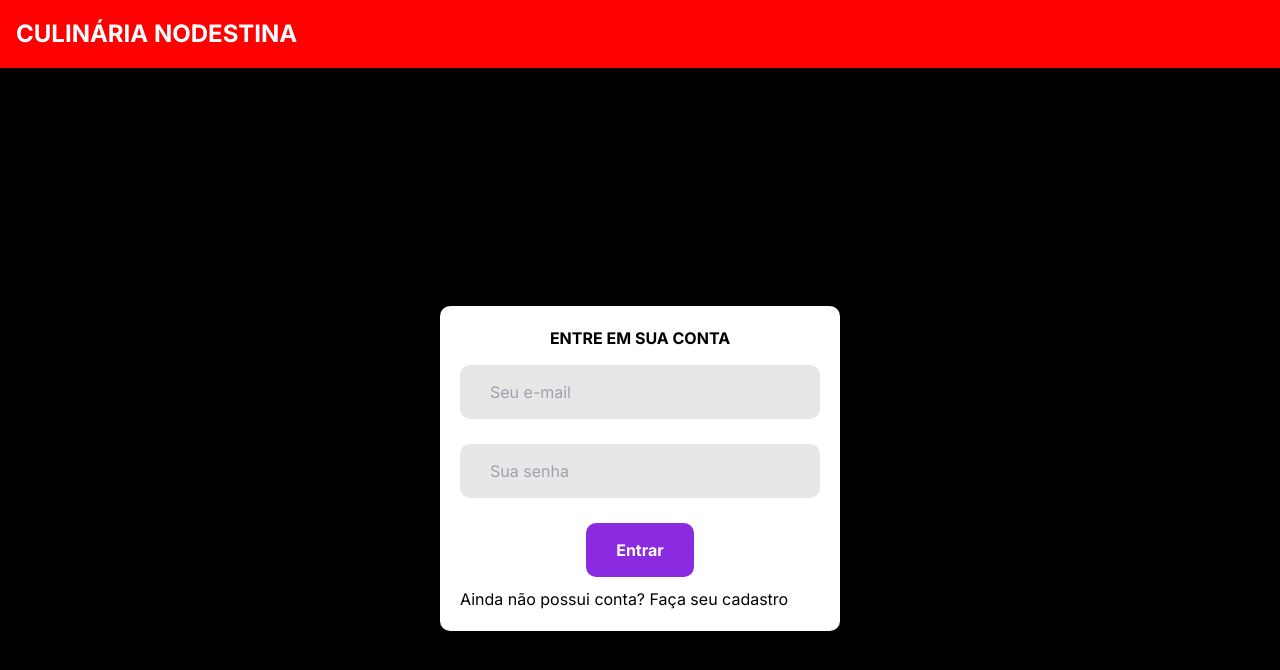
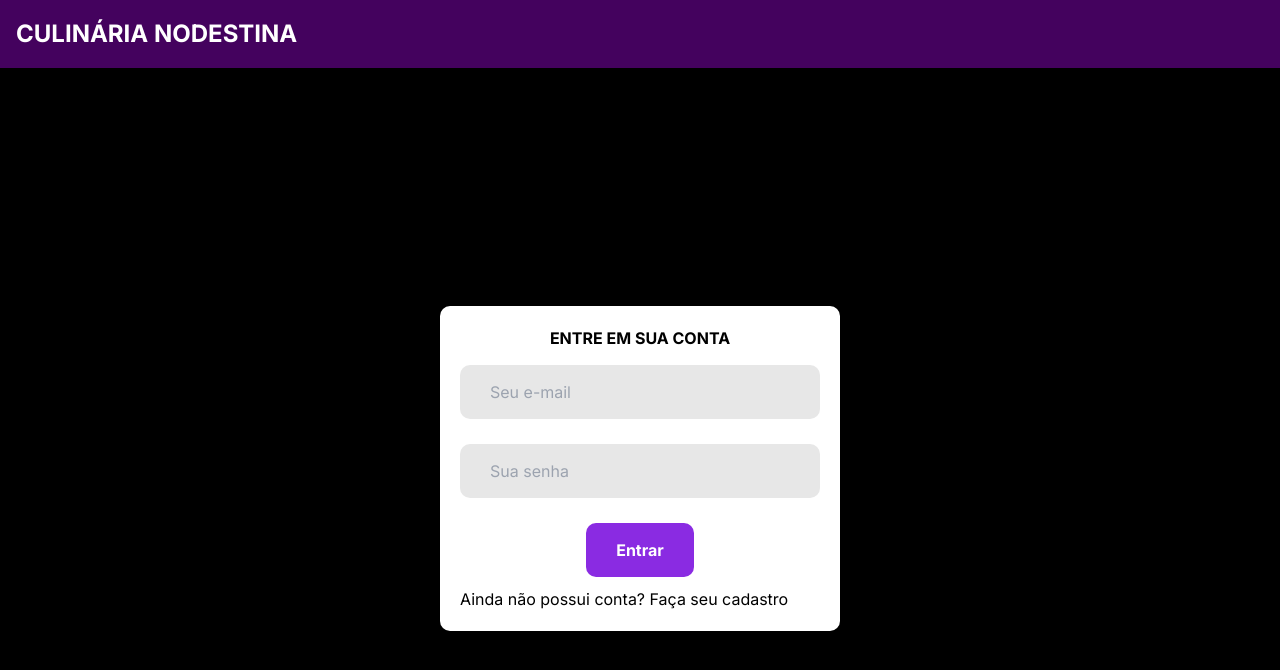
Before and after one commit to flaviogui/ProjectPWeb, a Next.js app in the folder receitas-culinarias/: page /login in a window 1280 px wide. Shown: the top 670 px of the page. Built offline with nearby package versions, Linux system fonts and the light colour scheme.

Commit message:
cores ok

```diff
--- a/receitas-culinarias/src/app/componentes/header/header.module.css
+++ b/receitas-culinarias/src/app/componentes/header/header.module.css
@@ -3,7 +3,7 @@
     justify-content: space-between;
     align-items: center;
     padding: 1rem;
-    background-color:red;
+    background-color:rgb(68, 2, 94);
     color: #fff;
     align-items:center;
   }
```
